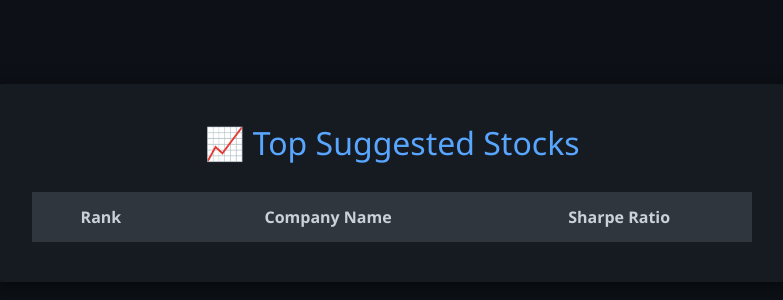
After one commit to Anuhk/Stock-Portfolio-Optimizer, a Django app: page /suggest_stocks/ in a window 1280 px wide. The commit adds this page. Shown: the top 300 px of the page, without its empty margins (248-1031 px from the left). Run offline with Django 5.2, Linux system fonts and the light colour scheme; data that the repository does not hold is empty.

Commit message:
Added top stock suggestions using heap

```diff
--- a/stock/stockapp/templates/main_menu.html
+++ b/stock/stockapp/templates/main_menu.html
@@ -173,7 +173,7 @@
       {% endcomment %}
 
       <a href="{% url 'create_portfolio' %}" class="btn btn-secondary"> Create Portfolio</a>
-
+      <a href="{% url 'suggest_stocks' %}" class="btn btn-secondary">Get Stock Suggestions</a>
       {% comment %}
       <!-- <a href="{% url 'edit_user' user_id=request.session.user_id %}" class="btn btn-info">🛠️ Edit Your Info</a> -->
       {% endcomment %}
--- /dev/null
+++ b/stock/stockapp/templates/suggested_stocks.html
@@ -0,0 +1,91 @@
+{% extends 'base.html' %}
+
+{% block content %}
+<link href="https://cdn.jsdelivr.net/npm/bootstrap@5.3.0/dist/css/bootstrap.min.css" rel="stylesheet">
+
+<style>
+    body {
+        background-color: #0d1117;
+        color: #c9d1d9;
+        font-family: 'Segoe UI', Tahoma, Geneva, Verdana, sans-serif;
+        padding-top: 60px;
+    }
+
+    .table-container {
+        background-color: #161b22;
+        border-radius: 12px;
+        padding: 40px;
+        max-width: 800px;
+        margin: auto;
+        box-shadow: 0 4px 20px rgba(0, 0, 0, 0.6);
+        animation: fadeIn 1s ease-in;
+    }
+
+    h2 {
+        text-align: center;
+        margin-bottom: 30px;
+        color: #58a6ff;
+    }
+
+    table {
+        border-collapse: collapse;
+        width: 100%;
+        text-align: center;
+        color: #c9d1d9;
+    }
+
+    th, td {
+        padding: 12px;
+        border: 1px solid #30363d;
+    }
+
+    th {
+        background-color: #30363d;
+    }
+
+    td {
+        background-color: #161b22;
+    }
+
+    tr:nth-child(even) td {
+        background-color: #21262d;
+    }
+
+    tr:hover td {
+        background-color: #1f6feb;
+        color: white;
+    }
+
+    @keyframes fadeIn {
+        from {
+            opacity: 0;
+            transform: translateY(-20px);
+        }
+        to {
+            opacity: 1;
+            transform: translateY(0);
+        }
+    }
+</style>
+
+<div class="table-container">
+    <h2>📈 Top Suggested Stocks</h2>
+    <table>
+        <tr style="background-color: #30363d;">
+            <th>Rank</th>
+            <th>Company Name</th>
+            <th>Sharpe Ratio</th>
+        </tr>
+        {% for stock in top_stocks %}
+        <tr>
+            <td>
+                {% if stock.rank == 1 %} 🥇 {% elif stock.rank == 2 %} 🥈 {% elif stock.rank == 3 %} 🥉 {% else %} {{ stock.rank }} {% endif %}
+            </td>
+            <td>{{ stock.name }}</td>
+            <td>{{ stock.sharpe_ratio|floatformat:3 }}</td>
+        </tr>
+        {% endfor %}
+    </table>
+</div>
+
+{% endblock %}
--- a/stock/stockapp/urls.py
+++ b/stock/stockapp/urls.py
@@ -11,4 +11,5 @@ urlpatterns = [
     path('create_portfolio/', views.create_portfolio, name='create_portfolio'),
     path('portfolio_result/', views.portfolio_result, name='portfolio_result'),
     path('optimizer_info/', views.optimizer_info, name='optimizer_info'),
+    path('suggest_stocks/', views.suggest_stocks, name='suggest_stocks'),
 ]
--- a/stock/stockapp/views.py
+++ b/stock/stockapp/views.py
@@ -15,6 +15,8 @@ import numpy as np
 import matplotlib.pyplot as plt
 import base64
 import io
+import heapq
+import pandas as pd
 from django.shortcuts import render, redirect
 from django.db import connection
 from scipy.optimize import minimize
@@ -340,3 +342,50 @@ def portfolio_result(request):
 
 def optimizer_info(request):
     return render(request, 'optimizer_info.html')
+
+
+
+
+
+def suggest_stocks(request):
+    conn = get_db_connection()
+    cursor = conn.cursor()
+
+    # Fetch all required data
+    cursor.execute("""
+        SELECT company_id, cname, returnrate, volatility
+        FROM company_stock
+    """)
+    rows = cursor.fetchall()
+    conn.close()
+
+    # Initialize an empty list to store heap elements
+    heap = []
+    risk_free_rate = 0.02  # 2% annual risk-free rate
+
+    for row in rows:
+        company_id, name, mean_return, volatility = row
+        try:
+            if volatility is None or volatility == 0:
+                continue
+            mean_return = float(mean_return)
+            volatility = float(volatility)
+            sharpe_ratio = (mean_return - risk_free_rate) / volatility
+
+            # Push the negative Sharpe ratio into the heap (max-heap simulation)
+            heapq.heappush(heap, (-sharpe_ratio, name))
+        except Exception as e:
+            print(f"Error with stock {name}: {e}")
+            continue
+
+    # Extract the top 3 stocks with the highest Sharpe ratio
+    top_stocks = []
+    for i in range(min(3, len(heap))):
+        sharpe_ratio, name = heapq.heappop(heap)
+        top_stocks.append({
+            'rank': i + 1,
+            'name': name,
+            'sharpe_ratio': round(-sharpe_ratio, 3)  # Convert back to positive value
+        })
+
+    return render(request, 'suggested_stocks.html', {'top_stocks': top_stocks})
```
